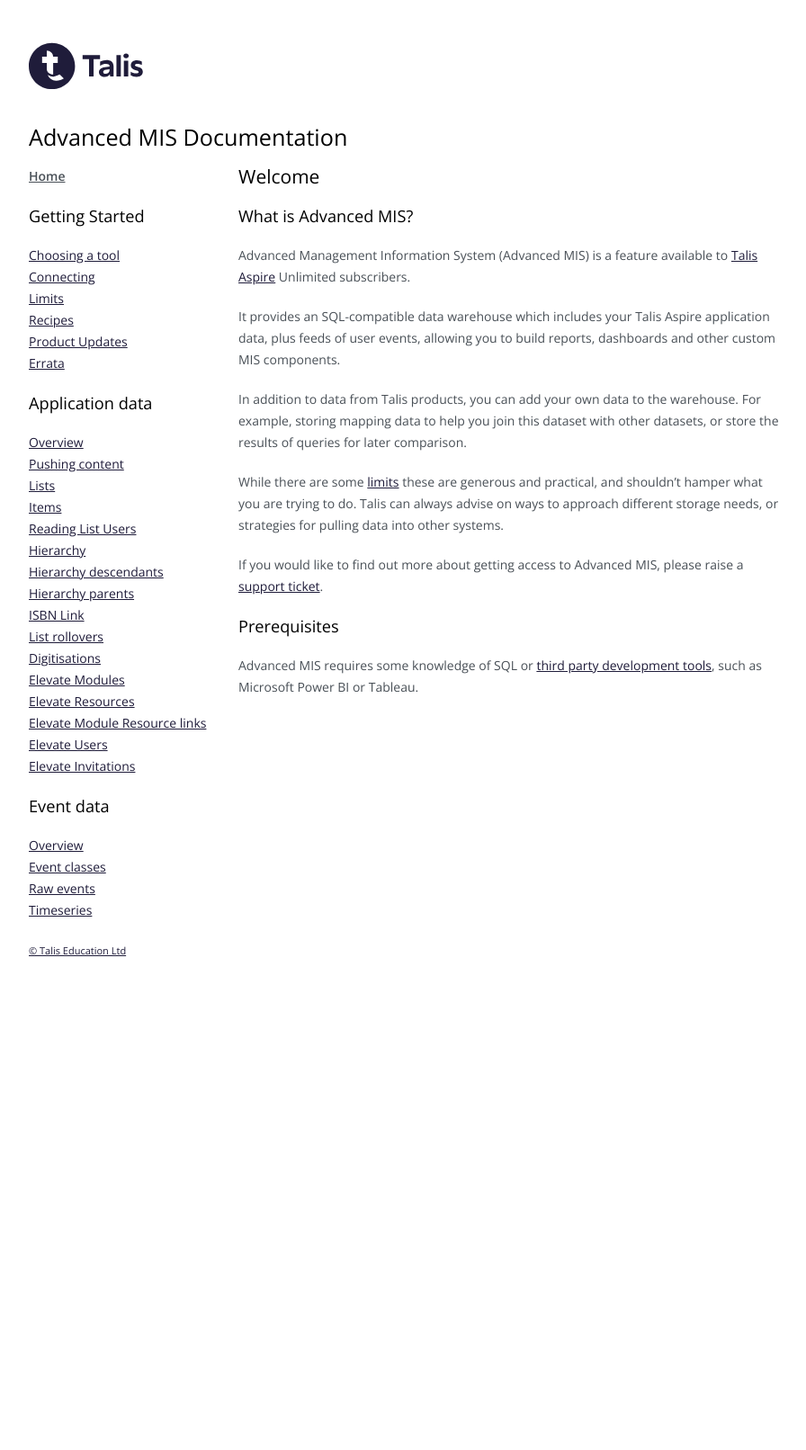
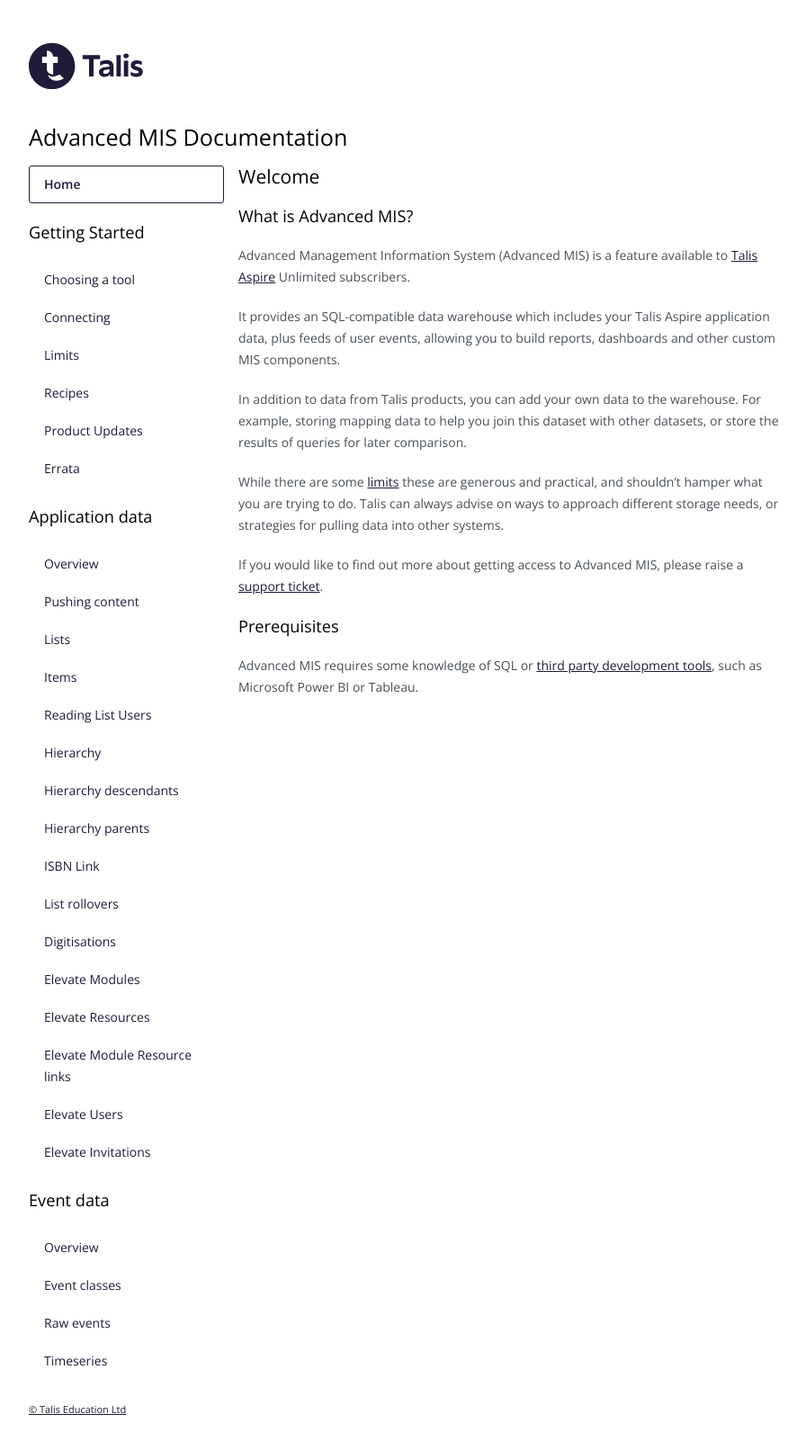
Before and after one commit to techfromsage/advanced-mis, a Jekyll site: the page built from index.md, in a window 1280 px wide. Shown: the whole page at 90% size, without its empty margins (142-1038 px from the left). Built offline with Jekyll 4.4.1, drawn with Linux system fonts in a browser that asks for light colours; nearby versions of some CDN libraries; before the commit the page ends 1102 px from its top, so only the background shows below that.

Commit message:
Make left hand menu styled as nav pills

```diff
--- a/stylesheets/styles.css
+++ b/stylesheets/styles.css
@@ -281,12 +281,28 @@ nav ul {
 
   list-style: none;
 }
+
+nav ul li a {
+  display: block;
+  border: 1px solid transparent;
+  border-radius: 3px;
+  padding: 0.5rem 1rem;
+  text-decoration: none;
+  margin-right: 1rem;
+}
+
+nav ul li a:hover {
+  border-color: var(--brand-accent);
+}
+
 nav ul li.active a {
   font-weight: 600;
-  color: #495057;
+  color: var(--brand-blue);
+  border-color: var(--brand-blue);
 }
 nav ul li.active a:hover {
   color: var(--brand-accent);
+  border-color: var(--brand-accent);
 }
 nav ul > ul {
   margin-bottom: 0;
```
